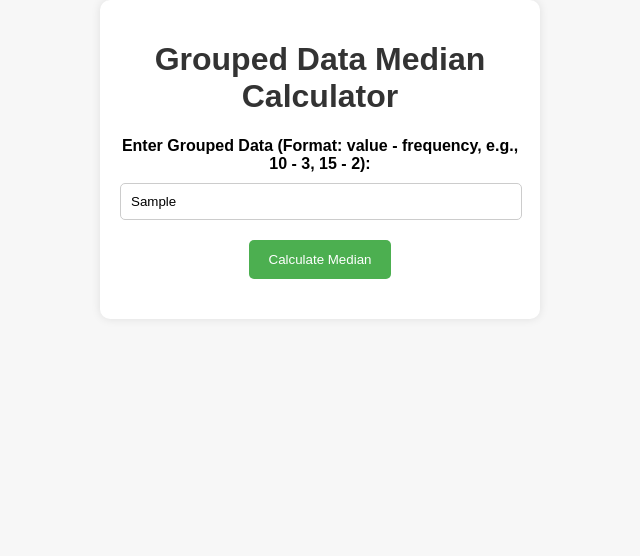
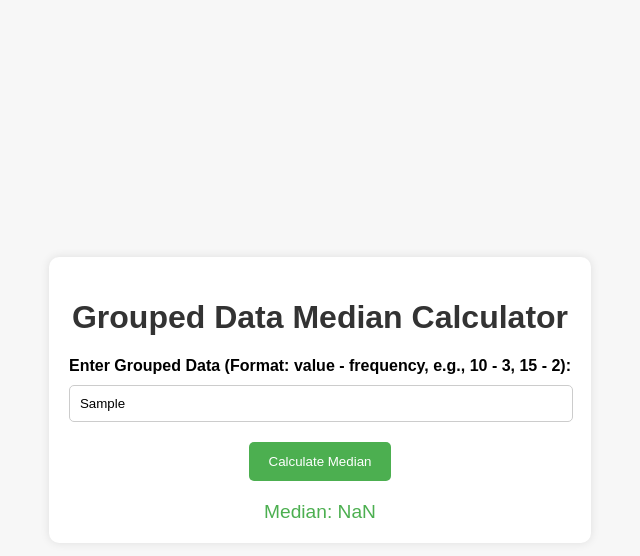
Before and after one commit to roshanpsiq/mediangrouped, a plain HTML site: page index.html in a window 1280 px wide. Both pictures are taken after typing "Sample" into the empty fields and a click on the button "Calculate Median". Shown: the whole page, without its empty margins (320-960 px from the left). Drawn offline with Linux system fonts and the light colour scheme.

Commit message:
Update index.html

```diff
--- a/index.html
+++ b/index.html
@@ -9,16 +9,17 @@
         body {
             font-family: Arial, sans-serif;
             background-color: #f7f7f7;
-            text-align: center;
+            display: flex;
+            justify-content: center;
+            align-items: center;
+            height: 100vh;
             margin: 0;
-            padding: 0;
         }
 
         .container {
-            max-width: 400px;
-            margin: 0 auto;
+            text-align: center;
+            padding: 20px;
             background-color: #ffffff;
-            padding: 20px;
             border-radius: 10px;
             box-shadow: 0px 0px 10px 0px rgba(0, 0, 0, 0.1);
         }
@@ -75,7 +76,33 @@
     <script>
         function calculateMedian() {
             var input = document.getElementById("data").value;
-            // ... (rest of the JavaScript code remains the same)
+            var data = input.split(',').map(pair => pair.split('-').map(Number));
+            var flattenedData = [];
+
+            // Flatten the grouped data into a single array
+            data.forEach(pair => {
+                for (var i = 0; i < pair[1]; i++) {
+                    flattenedData.push(pair[0]);
+                }
+            });
+
+            // Sort the data
+            flattenedData.sort(function (a, b) {
+                return a - b;
+            });
+
+            var median;
+            var middle = Math.floor(flattenedData.length / 2);
+
+            if (flattenedData.length % 2 === 0) {
+                // If the data has an even number of elements, average the middle two elements
+                median = (flattenedData[middle - 1] + flattenedData[middle]) / 2;
+            } else {
+                // If the data has an odd number of elements, the median is the middle element
+                median = flattenedData[middle];
+            }
+
+            document.getElementById("result").textContent = "Median: " + median;
         }
     </script>
 </body>
```
